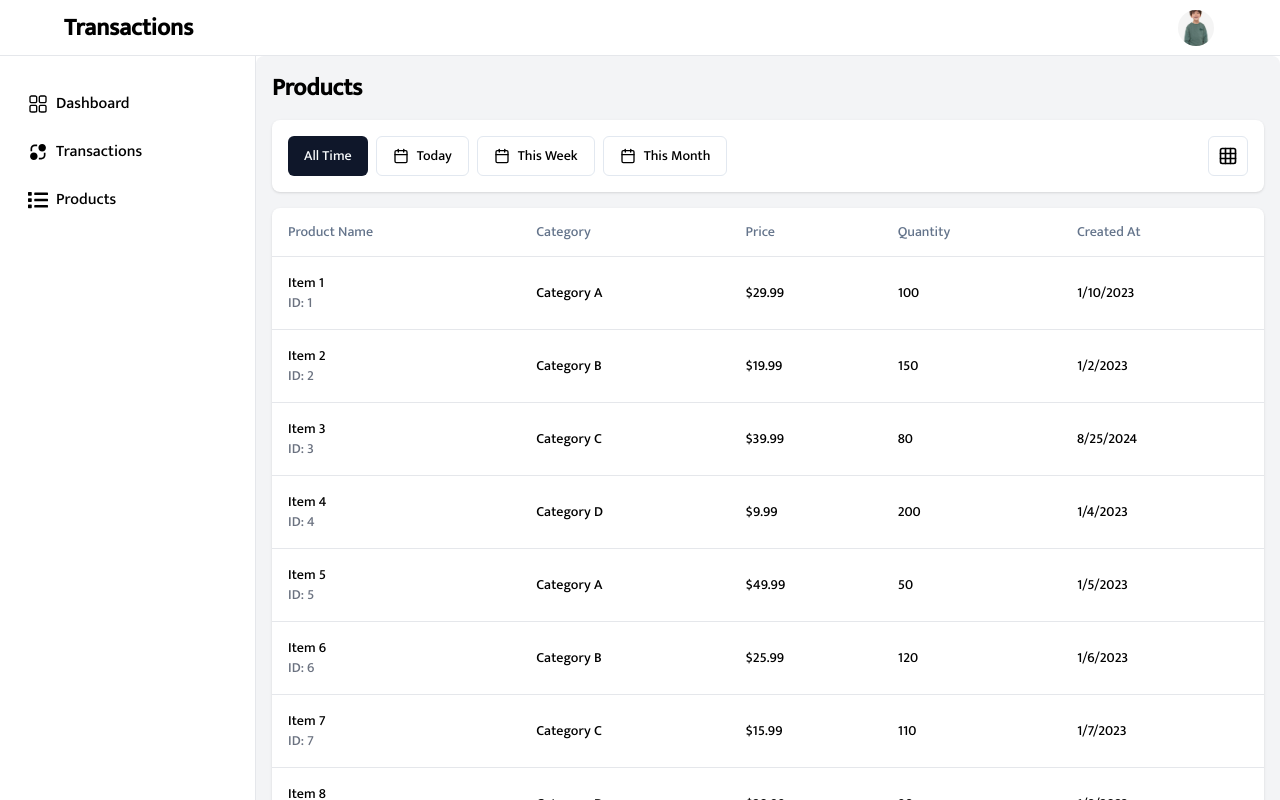
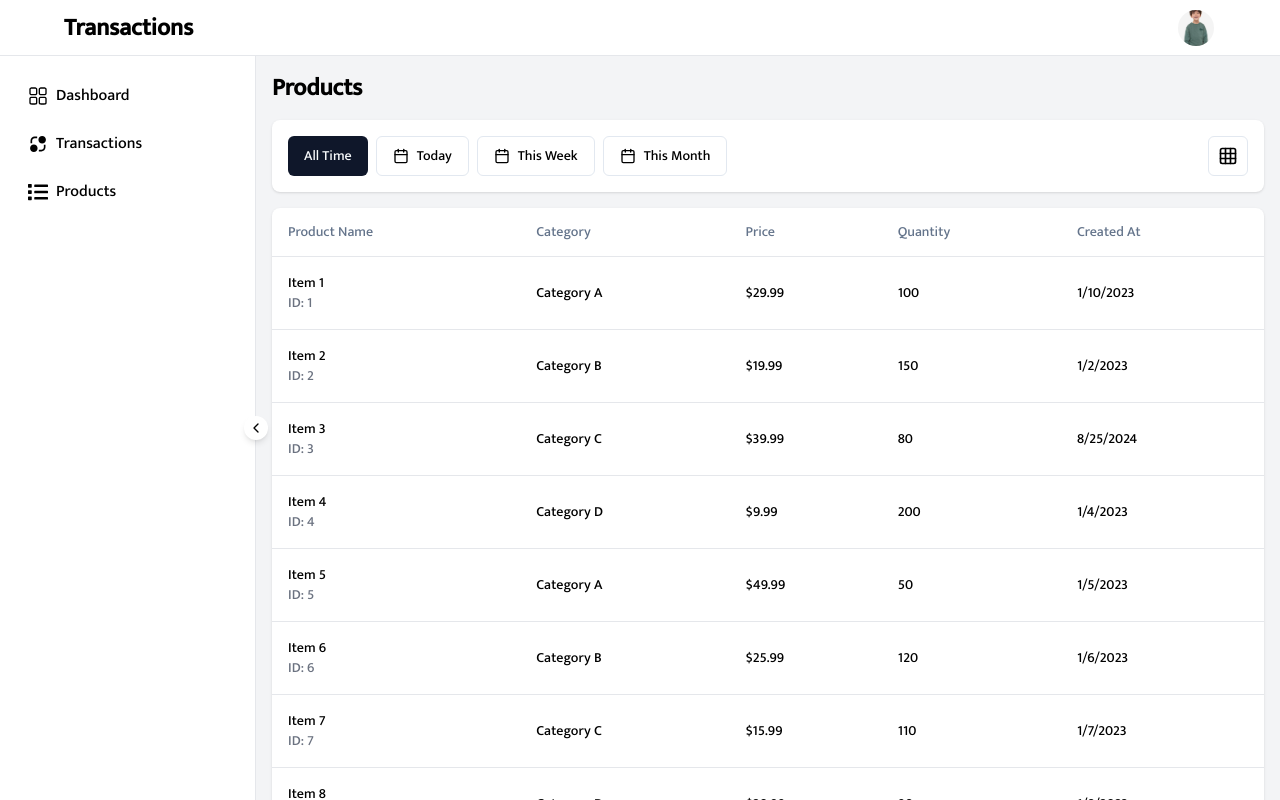
Before and after one commit to Kumarakshai/teakadai_transections, a Next.js app: page /products in a window 1280 px wide. Built offline with nearby package versions, Linux system fonts and the light colour scheme.

Commit message:
Modelpage

```diff
--- /dev/null
+++ b/components/common/Products.tsx
@@ -0,0 +1,30 @@
+import React from "react";
+import {
+  Dialog,
+  DialogContent,
+  DialogHeader,
+  DialogTitle,
+  DialogFooter,
+} from "@/components/ui/dialog";
+import { Button } from "@/components/ui/button";
+import { useModalStore } from "@/store/modalStore";
+
+const ProductList = () => {
+  const { isOpen, setOpen } = useModalStore();
+
+  return (
+    <Dialog open={isOpen} onOpenChange={setOpen}>
+      <DialogContent>
+        <DialogHeader>
+          <DialogTitle>Dialog Title</DialogTitle>
+        </DialogHeader>
+        <p>This is a sample dialog box.</p>
+        <DialogFooter>
+          <Button onClick={() => setOpen(false)}>Close</Button>
+        </DialogFooter>
+      </DialogContent>
+    </Dialog>
+  );
+};
+
+export default ProductList;
--- a/components/common/Sidebar.tsx
+++ b/components/common/Sidebar.tsx
@@ -1,60 +1,70 @@
-import React from "react";
+"use client";
+import React, { useState } from "react";
 import Link from "next/link";
 import { RxDashboard } from "react-icons/rx";
 import { RiExchange2Fill } from "react-icons/ri";
 import { FaList } from "react-icons/fa";
+import { ChevronLeft, ChevronRight } from "lucide-react";
 
 const Sidebar = () => {
+  const [isOpen, setIsOpen] = useState(true);
+
+  const toggleSidebar = () => {
+    setIsOpen(!isOpen);
+  };
+
   return (
-    <div className="h-full w-full border-r">
-      <div className="flex-1 overflow-auto px-4 py-6">
+    <div
+      className={`relative h-full ${
+        isOpen ? "w-[20vw]" : "w-[5vw]"
+      } transition-all duration-300 ease-in-out`}
+    >
+      <div className="h-full border-r">
+        <div className="flex-1 overflow-auto p-4">
           <Link
             href="/"
-          className="flex items-center gap-2 rounded-md px-3 py-3 text-md font-medium transition-colors hover:bg-gray-200 hover:text-foreground"
+            className={`flex items-center gap-2 rounded-md px-3 py-3 text-md font-medium transition-colors hover:bg-gray-200 hover:text-foreground ${
+              !isOpen && "justify-center"
+            }`}
             prefetch={false}
           >
             <RxDashboard className="h-5 w-5" />
-          Dashboard
+            {isOpen && "Dashboard"}
           </Link>
           <Link
             href="/transactions"
-          className="flex items-center gap-2 rounded-md px-3 py-3 text-md font-medium transition-colors hover:bg-gray-200 hover:text-foreground"
+            className={`flex items-center gap-2 rounded-md px-3 py-3 text-md font-medium transition-colors hover:bg-gray-200 hover:text-foreground ${
+              !isOpen && "justify-center"
+            }`}
             prefetch={false}
           >
             <RiExchange2Fill className="h-5 w-5" />
-          Transactions
+            {isOpen && "Transactions"}
           </Link>
           <Link
             href="/products"
-          className="flex items-center gap-2 rounded-md px-3 py-3 text-md font-medium transition-colors hover:bg-gray-200 hover:text-foreground"
+            className={`flex items-center gap-2 rounded-md px-3 py-3 text-md font-medium transition-colors hover:bg-gray-200 hover:text-foreground ${
+              !isOpen && "justify-center"
+            }`}
             prefetch={false}
           >
             <FaList className="h-5 w-5" />
-          Products
+            {isOpen && "Products"}
           </Link>
         </div>
       </div>
+      <button
+        onClick={toggleSidebar}
+        className="absolute -right-3 top-1/2 flex h-6 w-6 -translate-y-1/2 items-center justify-center rounded-full bg-white shadow-md"
+      >
+        {isOpen ? (
+          <ChevronLeft className="h-4 w-4" />
+        ) : (
+          <ChevronRight className="h-4 w-4" />
+        )}
+      </button>
+    </div>
   );
-
-  function HomeIcon(props: any) {
-    return (
-      <svg
-        {...props}
-        xmlns="http://www.w3.org/2000/svg"
-        width="24"
-        height="24"
-        viewBox="0 0 24 24"
-        fill="none"
-        stroke="currentColor"
-        strokeWidth="2"
-        strokeLinecap="round"
-        strokeLinejoin="round"
-      >
-        <path d="m3 9 9-7 9 7v11a2 2 0 0 1-2 2H5a2 2 0 0 1-2-2z" />
-        <polyline points="9 22 9 12 15 12 15 22" />
-      </svg>
-    );
-  }
 };
 
 export default Sidebar;
--- a/components/products/products.tsx
+++ b/components/products/products.tsx
@@ -79,7 +79,7 @@ export const Products = () => {
   );
 
   return (
-    <div className="space-y-4 p-4 bg-gray-100 rounded-lg">
+    <div className="space-y-4 p-4 bg-gray-100">
       <h1 className="text-2xl font-bold mb-4">Products</h1>
 
       <div className="flex flex-col sm:flex-row justify-between items-center gap-4 bg-white p-4 rounded-lg shadow">
--- a/components/transaction/trasaction.tsx
+++ b/components/transaction/trasaction.tsx
@@ -34,9 +34,10 @@ import {
   ChevronRight,
 } from "lucide-react";
 import { TransactionsData } from "@/types";
+import Products from "../common/Products";
+import { useModalStore } from "@/store/modalStore";
 
 export const Transactions = () => {
-  const [isLoading, setIsLoading] = useState(true);
   const [transactions, setTransactions] = useState<TransactionsData[]>([]);
   const [filteredTransactions, setFilteredTransactions] = useState<
     TransactionsData[]
@@ -46,10 +47,10 @@ export const Transactions = () => {
   const [dateFilter, setDateFilter] = useState<
     "TODAY" | "THIS_WEEK" | "THIS_MONTH" | ""
   >("");
-  const [viewMode, setViewMode] = useState<"card" | "table">("table");
+  const [viewMode, setViewMode] = useState<"card" | "table">("card");
   const [currentPage, setCurrentPage] = useState(1);
   const itemsPerPage = 10;
-  const [open, setOpen] = useState(false);
+  const setOpen = useModalStore((state: any) => state.setOpen);
 
   const getAllTransactionData = async () => {
     try {
@@ -58,8 +59,6 @@ export const Transactions = () => {
       setFilteredTransactions(data.data);
     } catch (error) {
       console.error("Error fetching transactions:", error);
-    } finally {
-      setIsLoading(false);
     }
   };
 
@@ -113,7 +112,7 @@ export const Transactions = () => {
   );
 
   return (
-    <div className="space-y-4 p-4 bg-gray-100 rounded-lg">
+    <div className="space-y-4 p-4 bg-gray-100">
       <div className="flex felx-row justify-between">
         <h1 className="text-2xl font-bold mb-4">Transactions</h1>
         <Button
@@ -125,8 +124,10 @@ export const Transactions = () => {
         </Button>
       </div>
 
+      <Products />
+
       {/* Dialog component */}
-      <Dialog open={open} onOpenChange={setOpen}>
+      {/* <Dialog>
         <DialogContent>
           <DialogHeader>
             <DialogTitle>Dialog Title</DialogTitle>
@@ -136,7 +137,7 @@ export const Transactions = () => {
             <Button onClick={() => setOpen(false)}>Close</Button>
           </DialogFooter>
         </DialogContent>
-      </Dialog>
+      </Dialog> */}
 
       <div className="flex flex-col sm:flex-row justify-between items-center gap-4 bg-white p-4 rounded-lg shadow">
         <div className="relative w-full sm:w-64">
--- a/package.json
+++ b/package.json
@@ -25,7 +25,8 @@
     "react-dom": "^18",
     "react-icons": "^5.3.0",
     "tailwind-merge": "^2.5.2",
-    "tailwindcss-animate": "^1.0.7"
+    "tailwindcss-animate": "^1.0.7",
+    "zustand": "^4.5.5"
   },
   "devDependencies": {
     "@types/node": "^20",
--- /dev/null
+++ b/store/modalStore.ts
@@ -0,0 +1,12 @@
+// store/modalStore.ts
+import { create } from "zustand";
+
+interface ModalState {
+  isOpen: boolean;
+  setOpen: (open: boolean) => void;
+}
+
+export const useModalStore = create<ModalState>((set: any) => ({
+  isOpen: false,
+  setOpen: (open: boolean) => set({ isOpen: open }),
+}));
```
Also changed, not shown: 1 other file (tests, documents, lock files or other folders). Lines whose indentation alone changed are shown as unchanged.
